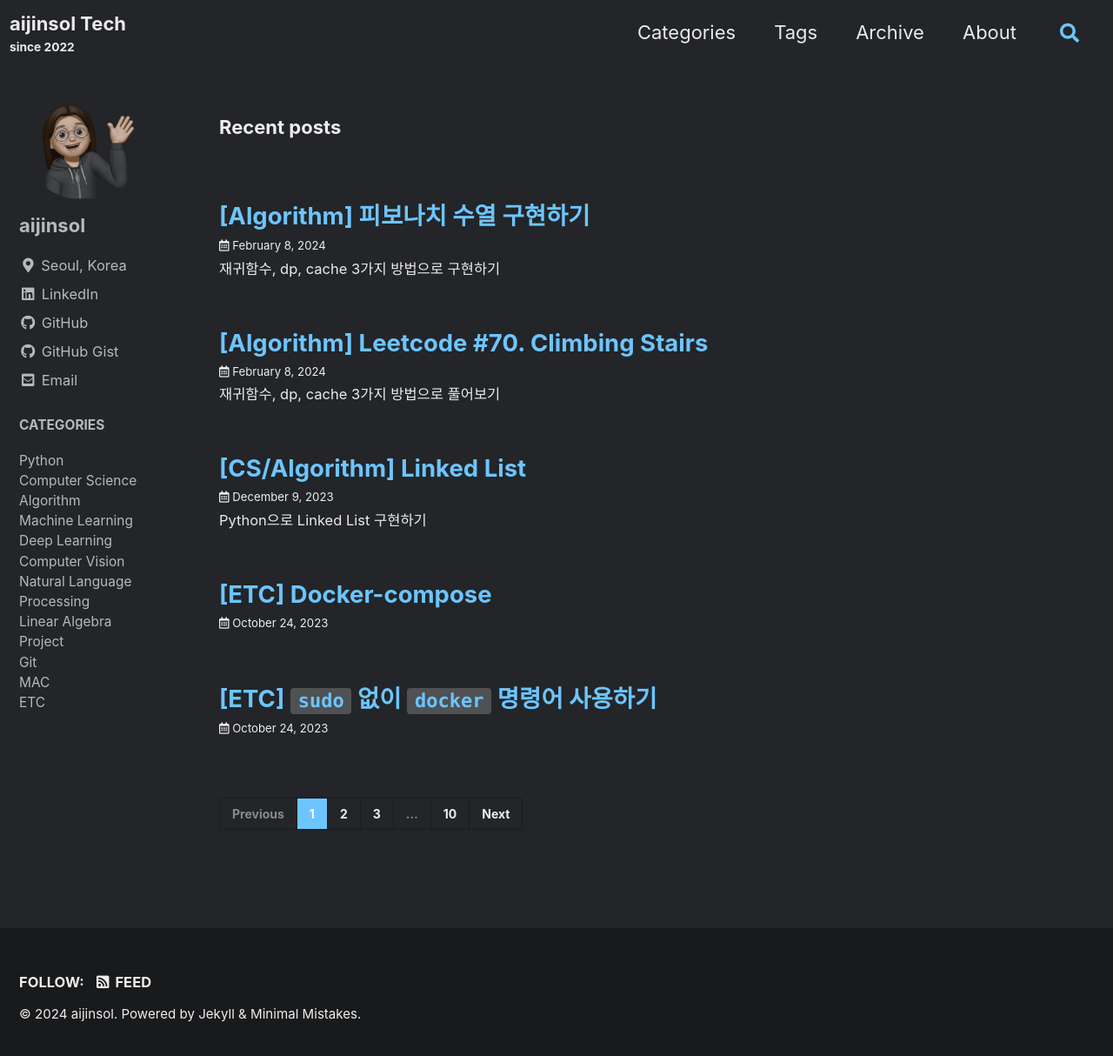
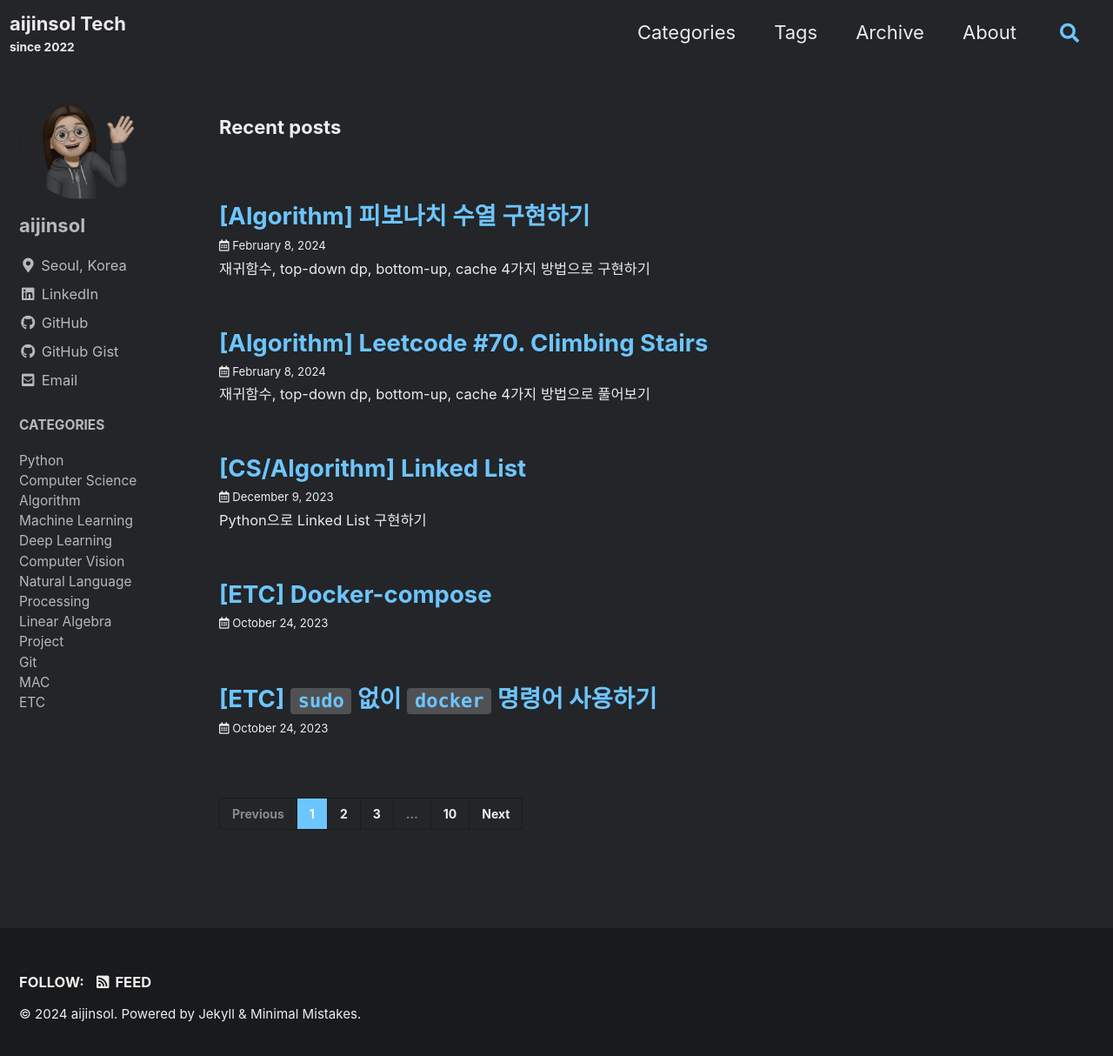
Before and after one commit to aijinsol/aijinsol.github.io, a Jekyll site: the page built from index.html, in a window 1280 px wide and 1222 px high. Shown: the top 1214 px of the window at 87% size. Built offline with Jekyll 4.4.1, drawn with Linux system fonts in a browser that asks for light colours; cached includes are drawn as plain includes; the list of posts is cut into pages by our own code.

Commit message:
docs: update excerpts

```diff
--- a/_posts/2024-02-08-climbing_stairs.md
+++ b/_posts/2024-02-08-climbing_stairs.md
@@ -1,6 +1,6 @@
 ---
 title: "[Algorithm] Leetcode #70. Climbing Stairs"
-excerpt: "재귀함수, dp, cache 3가지 방법으로 풀어보기"
+excerpt: "재귀함수, top-down dp, bottom-up, cache 4가지 방법으로 풀어보기"
 categories:
   - Algorithm
 tags:
--- a/_posts/2024-02-08-fibonacci.md
+++ b/_posts/2024-02-08-fibonacci.md
@@ -1,6 +1,6 @@
 ---
 title: "[Algorithm] 피보나치 수열 구현하기"
-excerpt: "재귀함수, dp, cache 3가지 방법으로 구현하기"
+excerpt: "재귀함수, top-down dp, bottom-up, cache 4가지 방법으로 구현하기"
 categories:
   - Algorithm
 tags:
```
